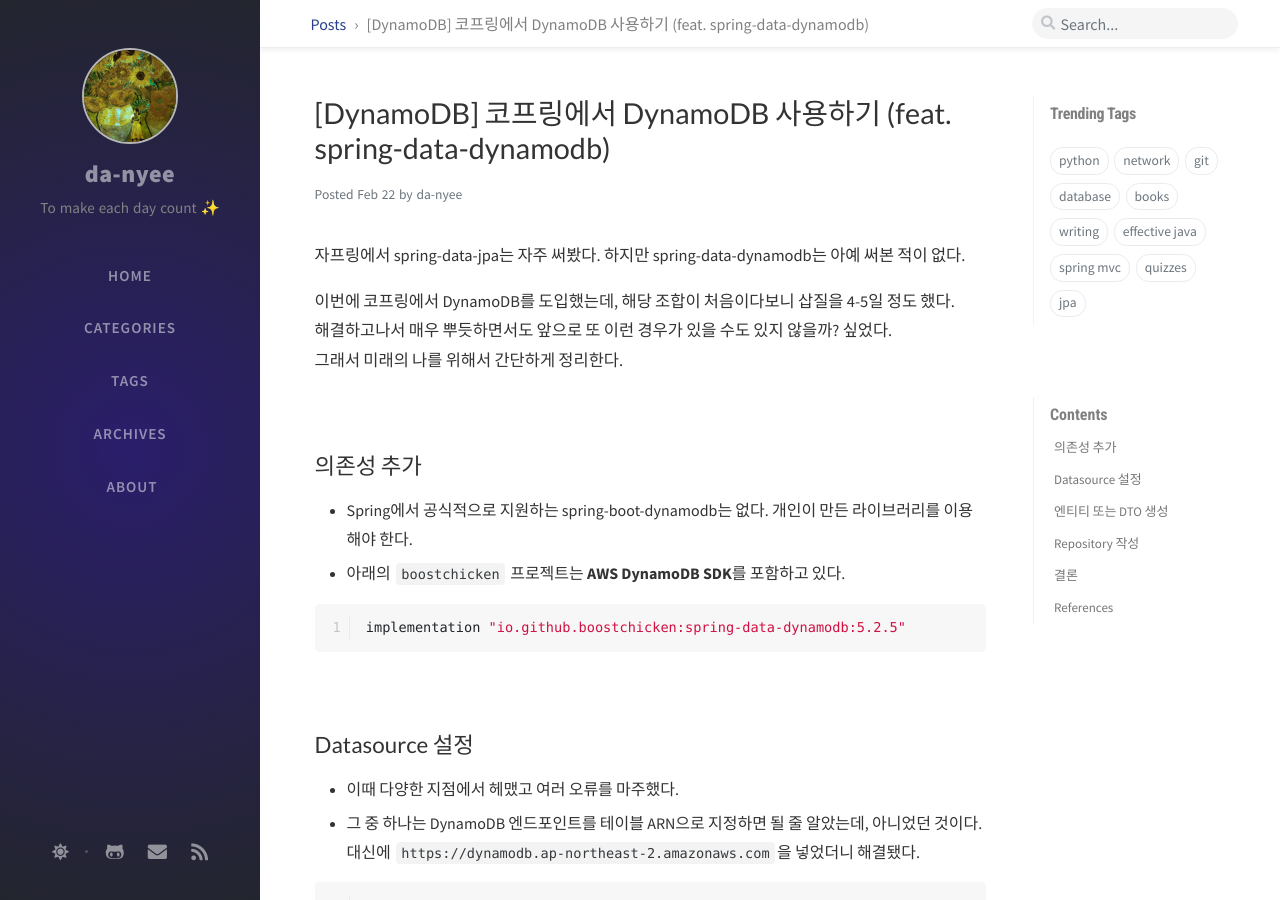
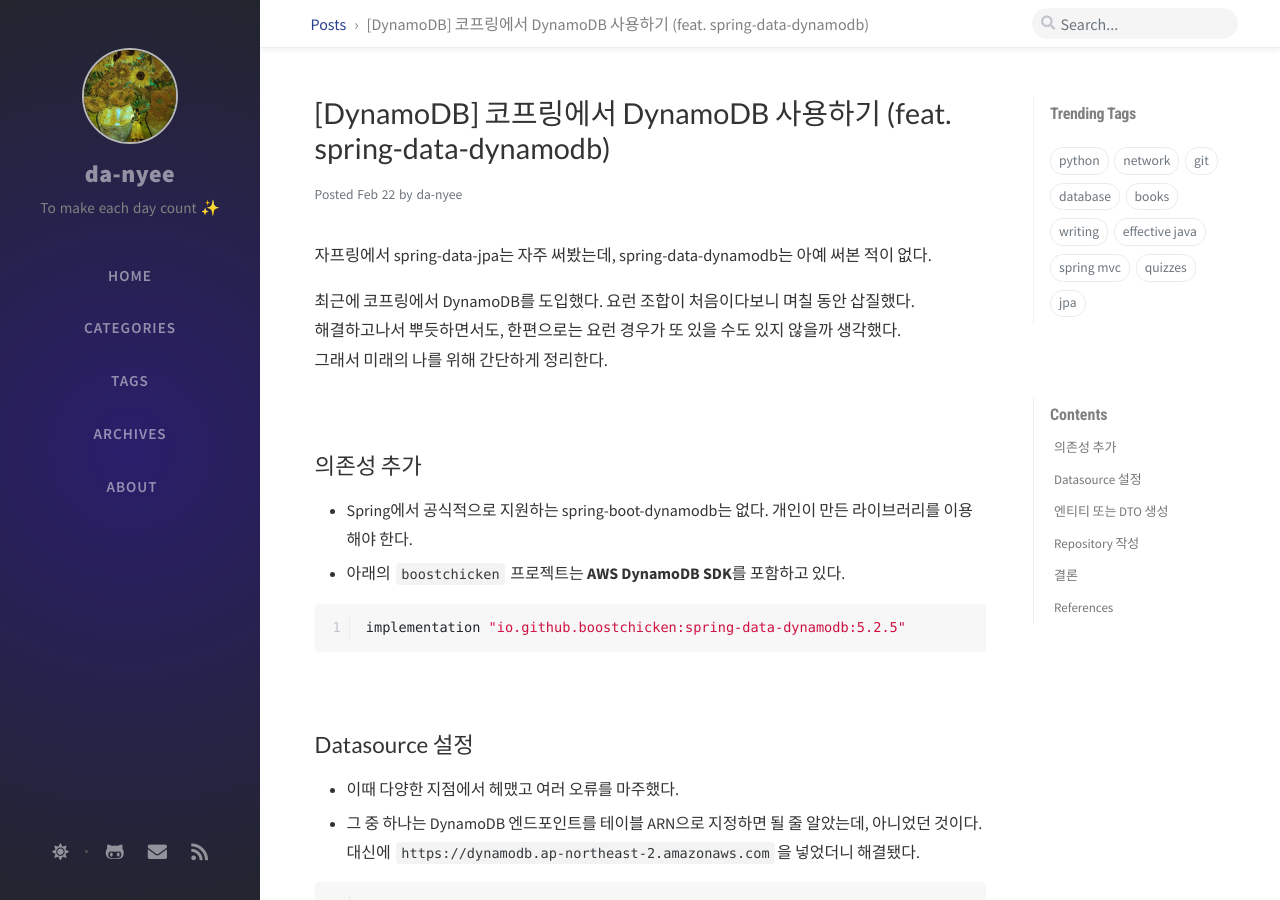
Before and after one commit to da-nyee/da-nyee.github.io, a Jekyll site: the page built from _posts/dynamodb/2022-02-23-dynamodb-kotlin-spring-dynamodb.md, in a window 1280 px wide and 900 px high. Built offline with Jekyll 4.4.1, drawn with Linux system fonts in a browser that asks for light colours; nearby versions of some CDN libraries; comment, search, counter and statistics services are not loaded; some of the changed text lies outside the part shown.

Commit message:
docs: Rewrite Kotlin, Spring, DynamoDB (#198)

```diff
--- a/_posts/dynamodb/2022-02-23-dynamodb-kotlin-spring-dynamodb.md
+++ b/_posts/dynamodb/2022-02-23-dynamodb-kotlin-spring-dynamodb.md
@@ -6,11 +6,11 @@ categories: [TIL, DynamoDB]
 tags: [dynamodb, spring-data-dynamodb]
 ---
 
-자프링에서 spring-data-jpa는 자주 써봤다. 하지만 spring-data-dynamodb는 아예 써본 적이 없다.<br/>
+자프링에서 spring-data-jpa는 자주 써봤는데, spring-data-dynamodb는 아예 써본 적이 없다.<br/>
 
-이번에 코프링에서 DynamoDB를 도입했는데, 해당 조합이 처음이다보니 삽질을 4-5일 정도 했다.<br/>
-해결하고나서 매우 뿌듯하면서도 앞으로 또 이런 경우가 있을 수도 있지 않을까? 싶었다.<br/>
-그래서 미래의 나를 위해서 간단하게 정리한다.<br/>
+최근에 코프링에서 DynamoDB를 도입했다. 요런 조합이 처음이다보니 며칠 동안 삽질했다.<br/>
+해결하고나서 뿌듯하면서도, 한편으로는 요런 경우가 또 있을 수도 있지 않을까 생각했다.<br/>
+그래서 미래의 나를 위해 간단하게 정리한다.<br/>
 
 <br/>
 
@@ -160,7 +160,7 @@ interface UserRepository : CrudRepository<User, UserId>
 이제 요구사항대로 DynamoDB Repository에 메시지를 보내 데이터를 CRUD하면 된다.<br/>
 
 구글링을 하다보면 자프링 기반의 자료는 많았다.<br/>
-반면, 코프링 기반의 자료(특히 한글)은 적은 것 같아 하나 남겼다 !<br/>
+근데 코프링 기반의 자료(특히 한글)은 적은 것 같아 하나 남겼다 !<br/>
 
 <br/>
 
```
